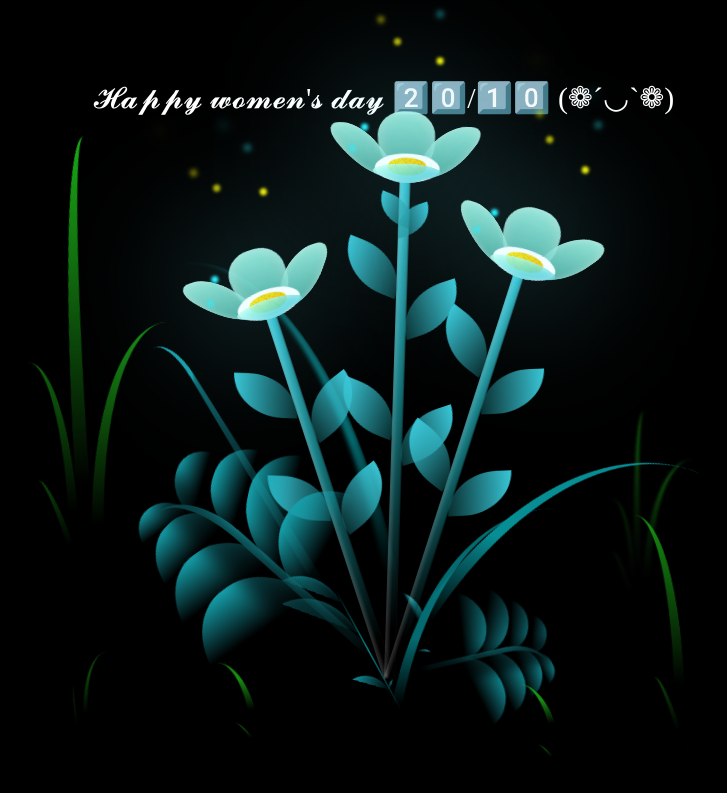
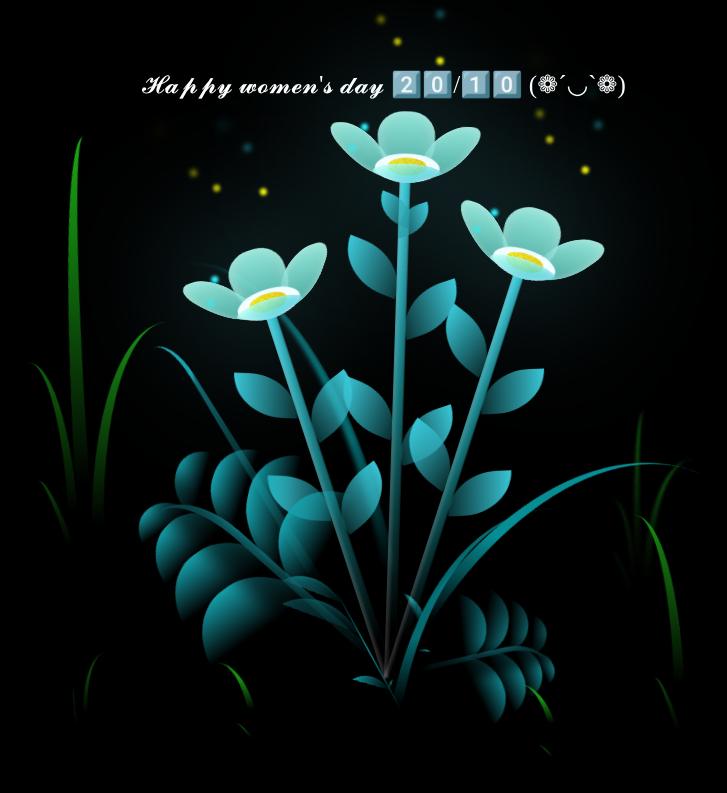
Before and after one commit to zeovncamap/forA1woman, a plain HTML site: page index.html in a window 1280 px wide. Shown: the whole page, without its empty margins (256-983 px from the left). Drawn offline with Linux system fonts and the light colour scheme.

Commit message:
style.css

```diff
--- a/style.css
+++ b/style.css
@@ -33,9 +33,9 @@ body {
 
 .happy-woman-day {
   color: white;
-  font-size: 30px;
+  font-size: 25px;
   position: fixed;
-  top: 80px;
+  top: 70px;
 }
 
 .flowers {
```
